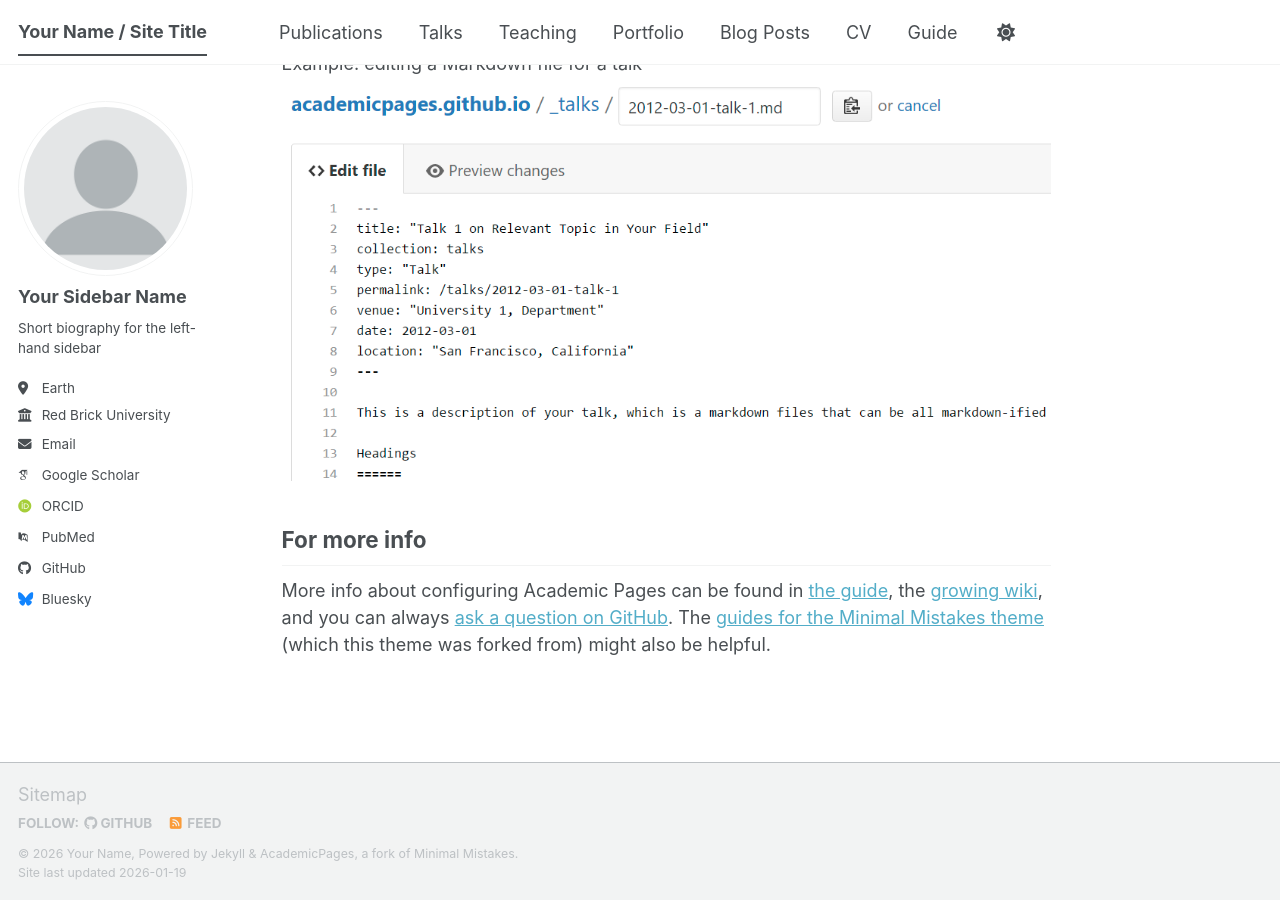
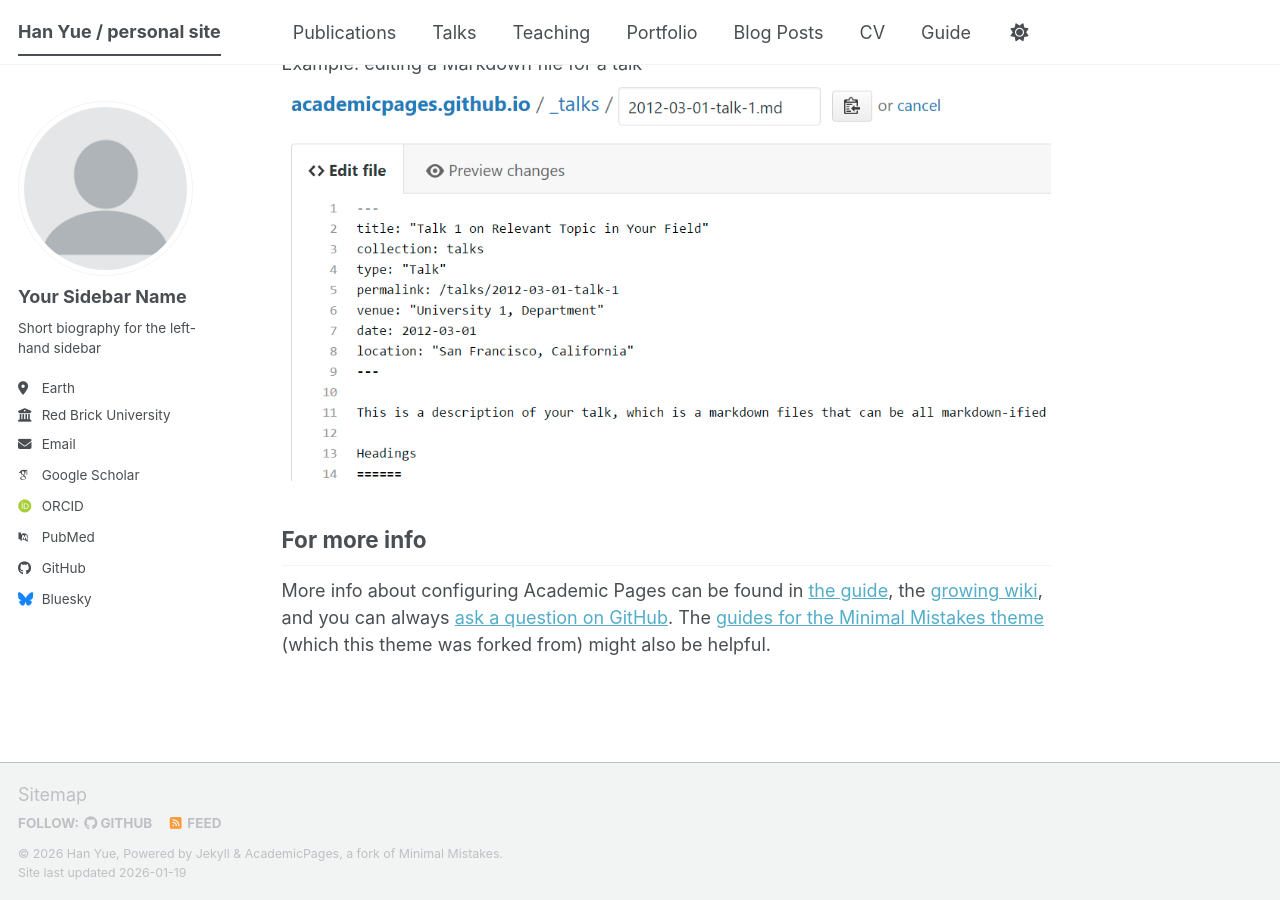
Before and after one commit to johncolddd/cv, a Jekyll site: the page built from _pages/about.md, in a window 1280 px wide and 900 px high, scrolled down 2720 px. Built offline with Jekyll 4.4.1, drawn with Linux system fonts in a browser that asks for light colours; some web fonts are replaced; a script bundle is joined from its source files by our own code; library files that are not in the unit come from our copies.

Commit message:
Update _config.yml

```diff
--- a/_config.yml
+++ b/_config.yml
@@ -9,9 +9,9 @@
 # Basic Site Settings
 locale                   : "en-US"
 site_theme               : "default" # The available themes options are "default", "air", "sunrise", "mint", "dirt" and "contrast"
-title                    : "Your Name / Site Title"
+title                    : "Han Yue / personal site"
 title_separator          : "-"
-name                     : &name "Your Name"
+name                     : &name "Han Yue"
 description              : &description "Your Name's academic portfolio"   # Update this with a general description of your site, this is the default if not overridden by a page
 url                      : https://academicpages.github.io # The base hostname & protocol for your site e.g. "https://[your GitHub username].github.io",
                                                            # or if you already have some other page hosted on Github then use "https://[your GitHub username].github.io/[Your Repo Name]"
```
